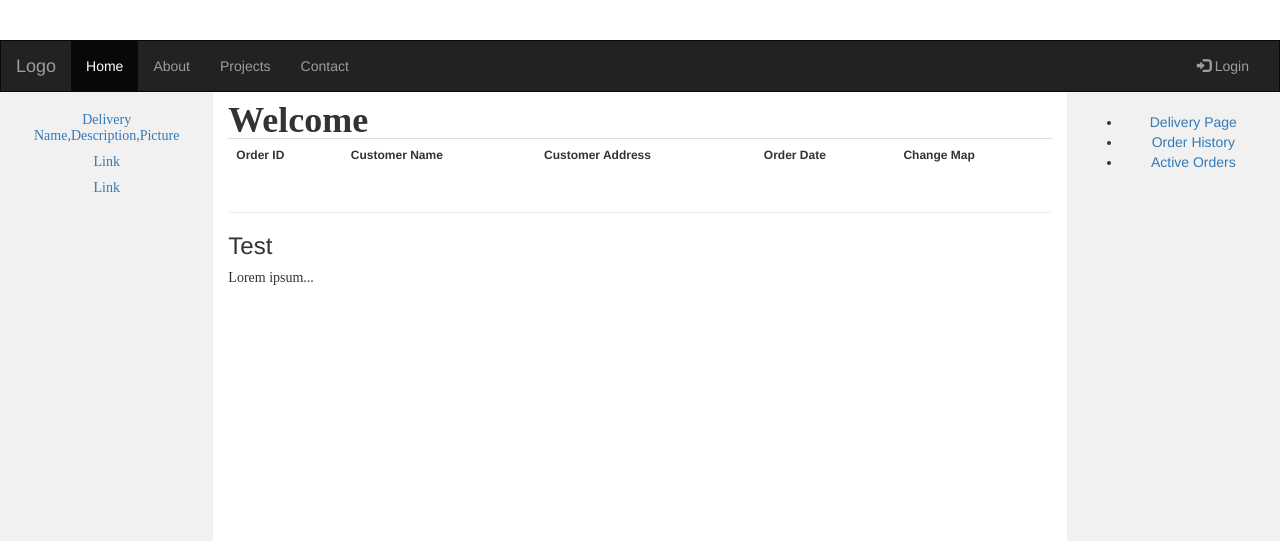
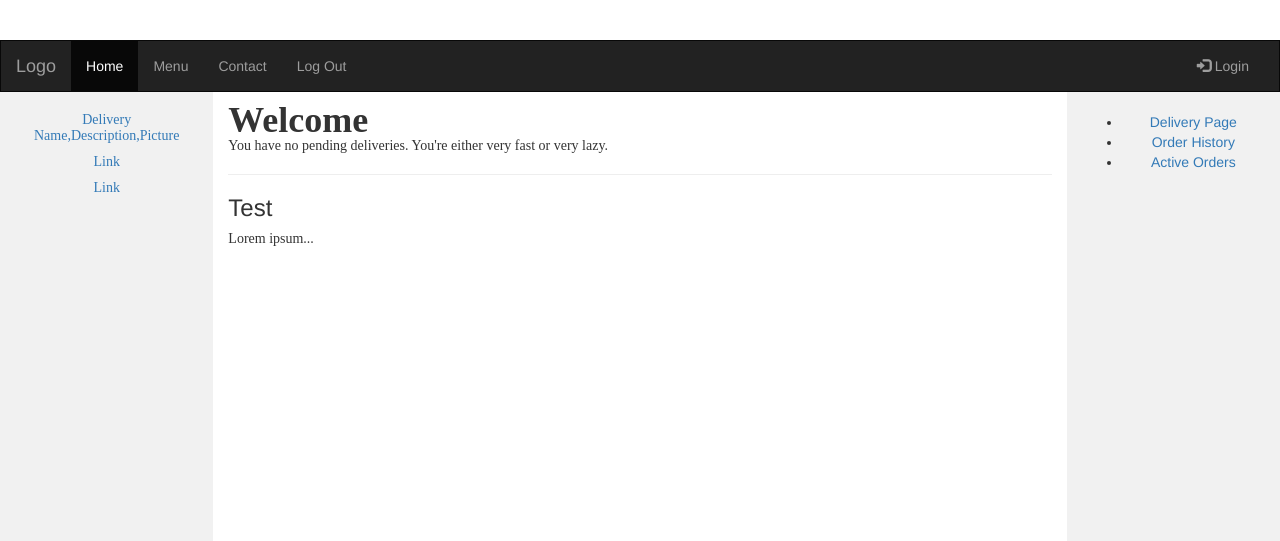
Before and after one commit to Sunny3oy/Fourguys, a Flask app: page /deliveryPage/activeOrders in a window 1280 px wide. Shown: the top 541 px of the page. Run offline with Flask 2, Linux system fonts and the light colour scheme; a user stored in the database is signed in; data that the repository does not hold is empty; some libraries are stand-ins or nearby versions; some web fonts are replaced.

Commit message:
Make finishing touches to views and templates.
Change the navbar for the delivery pages to match the other pages.

Fix a typo in chef page.

Fix the delivery views to appropriately handle a delivery Boy with no
orders to deliver, or no history.

Changes to be committed:
      modified:   app/templates/chefPage.html
      modified:   app/templates/deliveryActiveOrders.html
      modified:   app/templates/deliveryOrderHistory.html
      modified:   app/templates/deliveryPage.html
      modified:   app/views.py

```diff
--- a/app/templates/chefPage.html
+++ b/app/templates/chefPage.html
@@ -90,7 +90,7 @@
         <li><a href="/">Home</a></li>
         <li><a href="menu">Menu</a></li>
         <li><a href="contact">Contact</a></li>
-        <li><a href="logout">LogOut</a></li>
+        <li><a href="logout">Log Out</a></li>
       </ul>
       <ul class="nav navbar-nav navbar-right">
         <li><a href="#"><span class="glyphicon glyphicon-log-in"></span> Login</a></li>
--- a/app/templates/deliveryActiveOrders.html
+++ b/app/templates/deliveryActiveOrders.html
@@ -88,7 +88,6 @@
 					class="btn btn-default">Get Route to Order?</a>
 		{% endmacro %}
 
-
 <nav class="navbar navbar-inverse">
   <div class="container-fluid">
     <div class="navbar-header">
@@ -102,9 +101,9 @@
     <div class="collapse navbar-collapse" id="myNavbar">
       <ul class="nav navbar-nav">
         <li class="active"><a href="#">Home</a></li>
-        <li><a href="#">About</a></li>
-        <li><a href="#">Projects</a></li>
+        <li><a href="menu">Menu</a></li>
         <li><a href="#">Contact</a></li>
+        <li><a href="logout">Log Out</a></li>
       </ul>
       <ul class="nav navbar-nav navbar-right">
         <li><a href="#"><span class="glyphicon glyphicon-log-in"></span> Login</a></li>
@@ -122,6 +121,13 @@
     </div>
     <div class="col-sm-8 text-left">
       <h1>Welcome</h1>
+
+			{% if orders == None %}
+				<p>
+					You have no pending deliveries. You're either very fast or
+					very lazy.
+				</p>
+			{% else %}
 
 				<div class="table-responsive">
 					<table class="table" style="font-size: 12px;">
@@ -146,6 +152,8 @@
                 {% endfor %}
             </table>
         </div>
+
+			{% endif %}
 
 
 
--- a/app/templates/deliveryOrderHistory.html
+++ b/app/templates/deliveryOrderHistory.html
@@ -98,7 +98,6 @@
 					class="btn btn-default">Warn?</a>
 		{% endmacro %}
 
-
 <nav class="navbar navbar-inverse">
   <div class="container-fluid">
     <div class="navbar-header">
@@ -112,9 +111,9 @@
     <div class="collapse navbar-collapse" id="myNavbar">
       <ul class="nav navbar-nav">
         <li class="active"><a href="#">Home</a></li>
-        <li><a href="#">About</a></li>
-        <li><a href="#">Projects</a></li>
+        <li><a href="menu">Menu</a></li>
         <li><a href="#">Contact</a></li>
+        <li><a href="logout">Log Out</a></li>
       </ul>
       <ul class="nav navbar-nav navbar-right">
         <li><a href="#"><span class="glyphicon glyphicon-log-in"></span> Login</a></li>
--- a/app/templates/deliveryPage.html
+++ b/app/templates/deliveryPage.html
@@ -252,9 +252,9 @@
     <div class="collapse navbar-collapse" id="myNavbar">
       <ul class="nav navbar-nav">
         <li class="active"><a href="#">Home</a></li>
-        <li><a href="#">About</a></li>
-        <li><a href="#">Projects</a></li>
+        <li><a href="menu">Menu</a></li>
         <li><a href="#">Contact</a></li>
+        <li><a href="logout">Log Out</a></li>
       </ul>
       <ul class="nav navbar-nav navbar-right">
         <li><a href="#"><span class="glyphicon glyphicon-log-in"></span> Login</a></li>
--- a/app/views.py
+++ b/app/views.py
@@ -596,6 +596,8 @@ def specific_delivery_page(order_id):
 def deliveryOrderHistory():
     currentDBoy = current_user.id
     orders = get_all_orders_by_delivery_person(currentDBoy)
+    if len(orders) == 0:
+        orders = None
     return render_template("deliveryOrderHistory.html",
                 orders=orders)
 
@@ -603,6 +605,8 @@ def deliveryOrderHistory():
 def deliveryActiveOrders():
     currentDBoy = current_user.id
     orders = get_active_orders_by_delivery_person(currentDBoy)
+    if len(orders) == 0:
+        orders = None
     return render_template("deliveryActiveOrders.html",
                 orders=orders)
 
```
